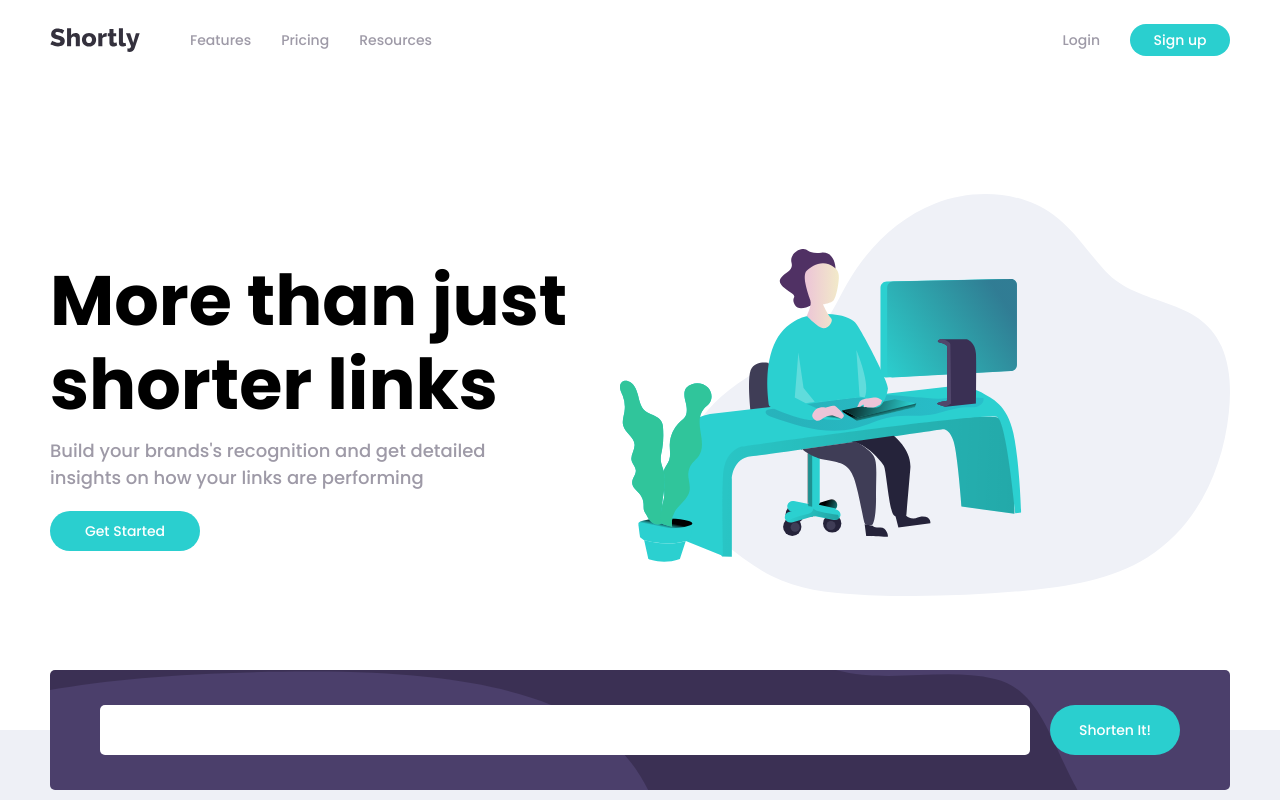
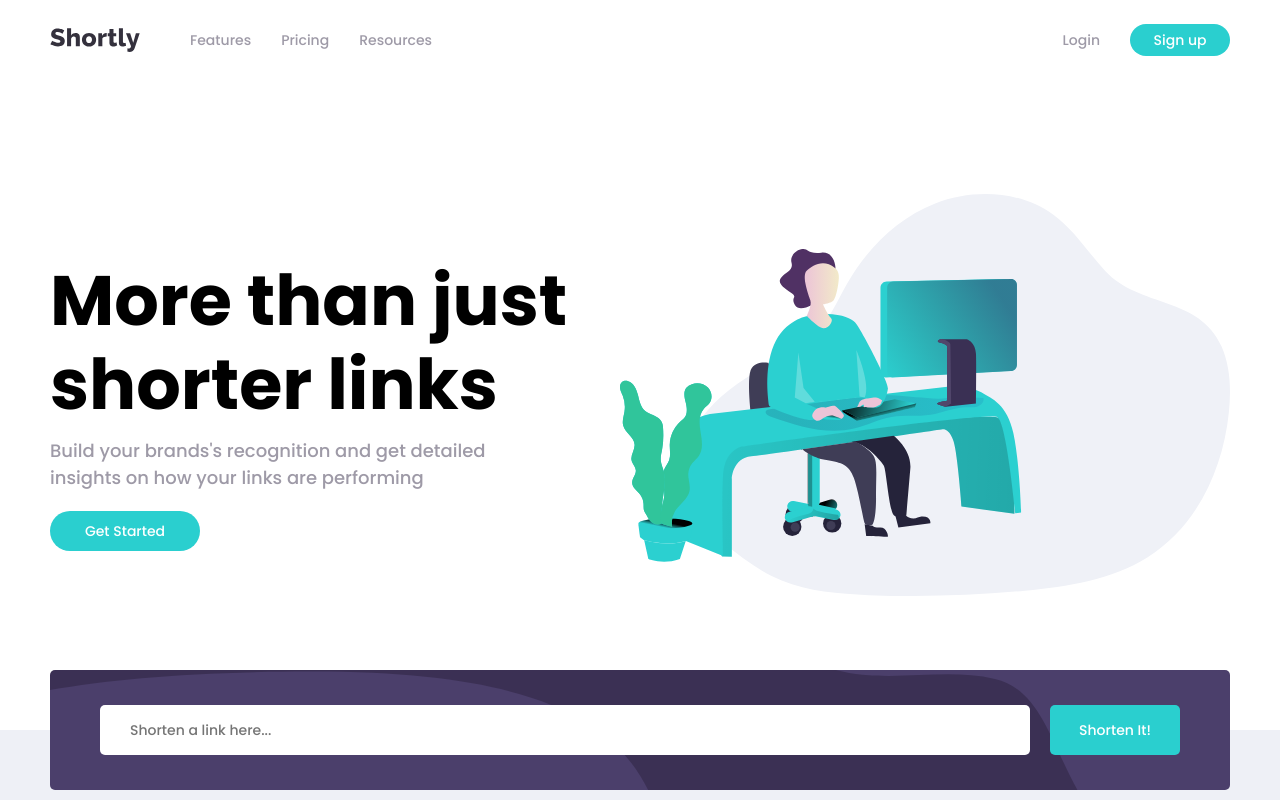
Before and after one commit to STomlinson1/url-shortener, a Next.js app: page / in a window 1280 px wide. Shown: the top 800 px of the page. Built offline with nearby package versions, Linux system fonts and the light colour scheme.

Commit message:
add boxed to button interface.

```diff
--- a/components/Button/Button.module.scss
+++ b/components/Button/Button.module.scss
@@ -21,3 +21,7 @@
 		background-color: $primary-cyan-light;
 	}
 }
+
+.boxed {
+	border-radius: 5px;
+}
--- a/components/Button/Button.tsx
+++ b/components/Button/Button.tsx
@@ -3,19 +3,27 @@ import s from './Button.module.scss';
 interface ButtonProps {
 	text: string;
 	variant: 'primary' | 'secondary';
+	boxed?: boolean;
 	onClick?: () => void;
 }
 
-const Button: React.FC<ButtonProps> = ({ text, variant, onClick }) => {
+const Button: React.FC<ButtonProps> = ({ text, variant, onClick, boxed }) => {
 	if (onClick) {
 		return (
-			<button onClick={onClick} className={`${s.button} ${s[variant]}`}>
+			<button
+				onClick={onClick}
+				className={`${s.button} ${s[variant]} ${boxed ? s['boxed'] : ''}`}
+			>
 				{text}
 			</button>
 		);
 	}
 
-	return <button className={`${s.button} ${s[variant]}`}>{text}</button>;
+	return (
+		<button className={`${s.button} ${s[variant]} ${boxed ? s['boxed'] : ''}`}>
+			{text}
+		</button>
+	);
 };
 
 export default Button;
--- a/components/ContentSection/ContentSection.module.scss
+++ b/components/ContentSection/ContentSection.module.scss
@@ -32,7 +32,7 @@
 					height: 5rem;
 					border: none;
 					border-radius: 5px;
-					padding: 0 1rem;
+					padding-left: 3rem;
 					margin-right: 2rem;
 					font-size: $p-md;
 				}
--- a/components/ContentSection/ContentSection.tsx
+++ b/components/ContentSection/ContentSection.tsx
@@ -8,9 +8,13 @@ const ContentSection: React.FC = () => {
 			<div className={`container-l ${s.flex}`}>
 				<div className={s.searchContainer}>
 					<div className={s.inputContainer}>
-						<input className={s.input} type="text" />
+						<input
+							className={s.input}
+							type="text"
+							placeholder="Shorten a link here..."
+						/>
 						<div className={s.buttonContainer}>
-							<Button text="Shorten It!" variant="primary" />
+							<Button text="Shorten It!" variant="primary" boxed />
 						</div>
 					</div>
 				</div>
```
